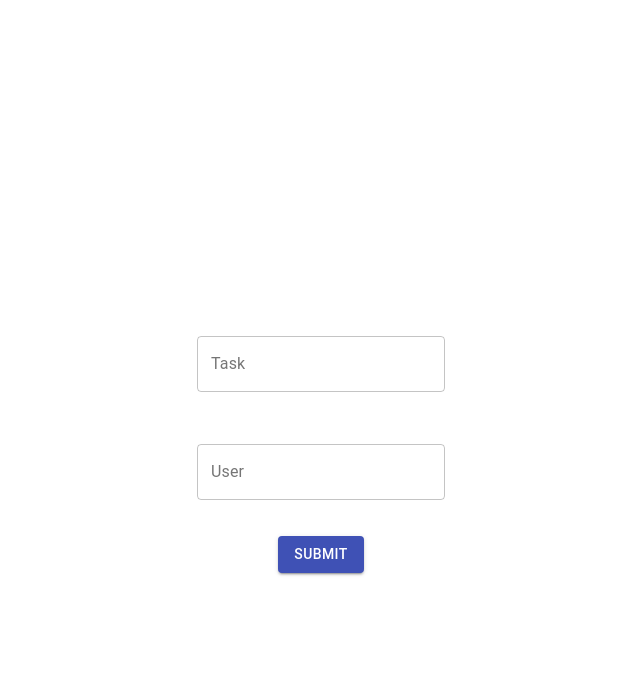
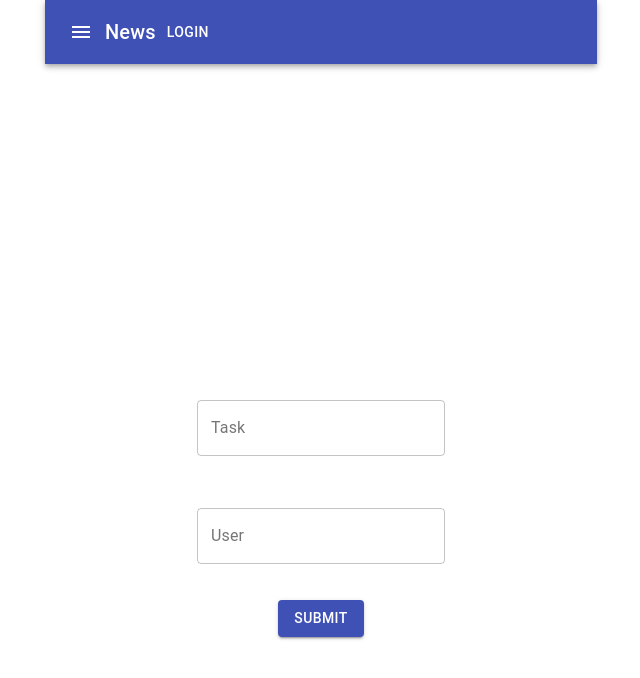
Before and after one commit to MaximeNzo/firebase-react-deploy, a React (Create React App) app: page / in a window 1280 px wide. Shown: the top 678 px of the page, without its empty margins (319-959 px from the left). Built offline with nearby package versions, Linux system fonts and the light colour scheme.

Commit message:
small corraction

```diff
--- a/package.json
+++ b/package.json
@@ -4,6 +4,7 @@
   "private": true,
   "dependencies": {
     "@material-ui/core": "^4.12.3",
+    "@material-ui/icons": "^4.11.2",
     "@testing-library/jest-dom": "^5.14.1",
     "@testing-library/react": "^11.2.7",
     "@testing-library/user-event": "^12.8.3",
--- a/src/App.js
+++ b/src/App.js
@@ -1,9 +1,15 @@
 import React from 'react';
 import './App.css';
 import { firestore } from "./firebase"
+import Typography from '@material-ui/core/Typography';
 import Container from '@material-ui/core/Container';
 import TextField from '@material-ui/core/TextField';
 import Button from '@material-ui/core/Button';
+import AppBar from '@material-ui/core/AppBar';
+import Toolbar from '@material-ui/core/Toolbar';
+import IconButton from '@material-ui/core/IconButton';
+import MenuIcon from '@material-ui/icons/Menu';
+
 
 class App extends React.Component {
 
@@ -29,11 +35,25 @@
     this.setState({ task: "", user: "" })
   }
 
+
   render() {
     const {task, user} = this.state;
 
     return(
+
       <Container maxWidth='sm' marginTop='auto' marginBottom='auto'>
+
+      <AppBar position="static">
+        <Toolbar>
+          <IconButton edge="start" color="inherit" aria-label="menu">
+            <MenuIcon />
+          </IconButton>
+          <Typography variant="h6">
+            News
+          </Typography>
+          <Button color="inherit">Login</Button>
+        </Toolbar>
+      </AppBar>
         <div className='App'>
                 <form onSubmit={this.addTask}>
                 <div style={{margin: '1rem'}}><TextField
```
Also changed, not shown: firebase.json (added), 2 other files (tests, documents, lock files or other folders).
